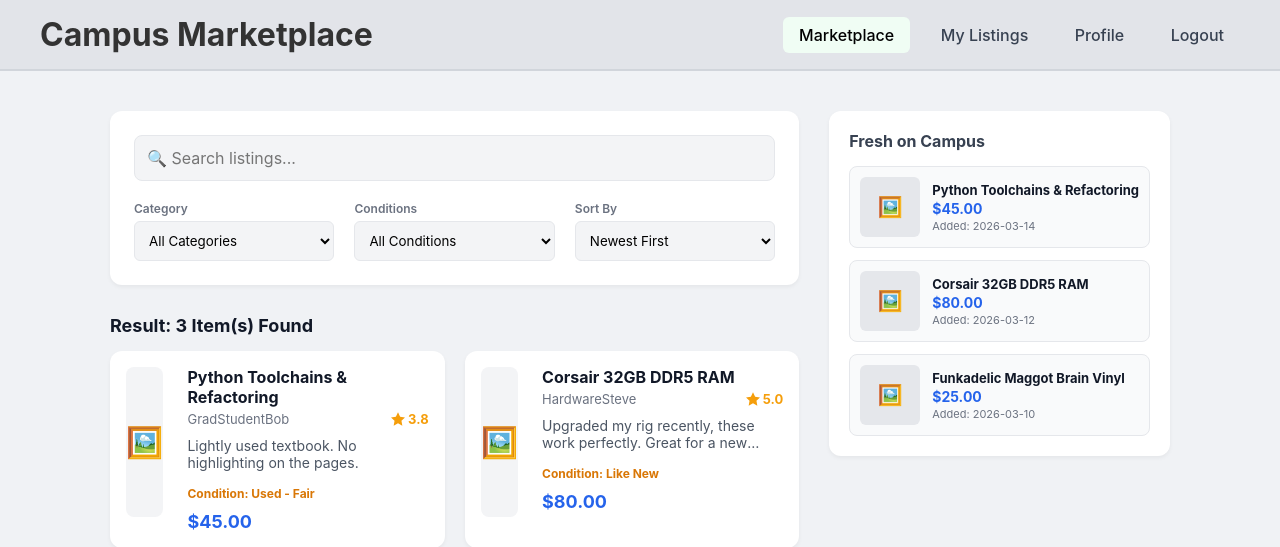
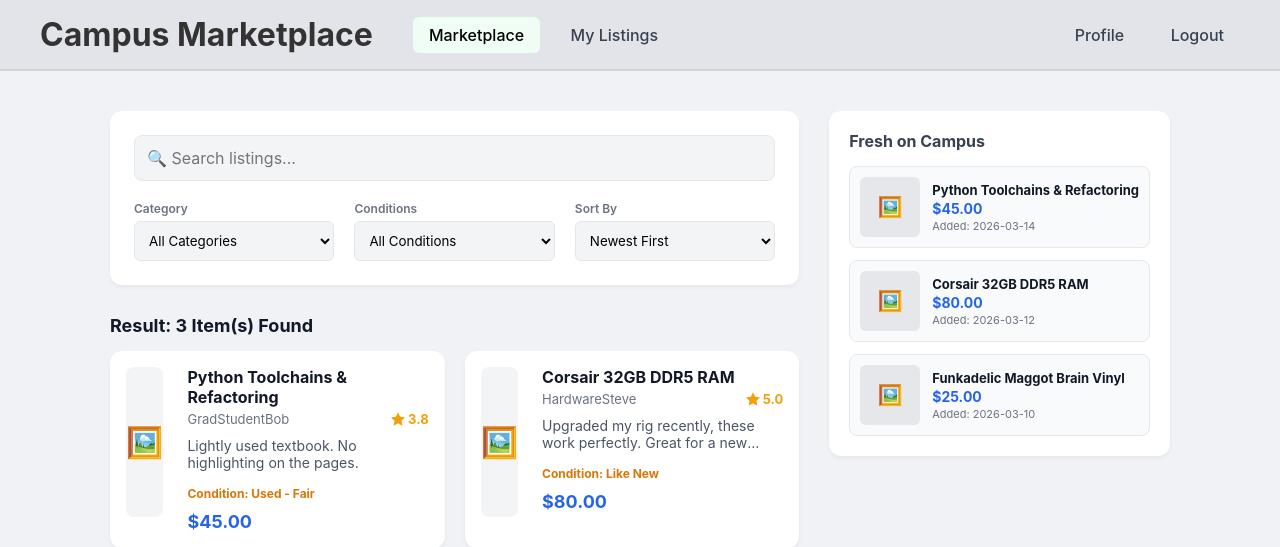
Before and after one commit to Billyye4/SSW-322-Campus-Marketplace, a Flask app: page / in a window 1280 px wide. Shown: the top 547 px of the page. Run offline with Flask 3, Linux system fonts and the light colour scheme.

Commit message:
Changed Navigation Bar to have Marketplace and My Listings button to be on the left

```diff
--- a/static/style.css
+++ b/static/style.css
@@ -44,6 +44,12 @@ body {
 .nav-links a:hover, .nav-links a.active {
     color: #000;
     background-color: #f0fdf4;
+}
+
+.nav-left {
+    display: flex;
+    align-items: center;
+    gap: 30px; /* Adds a nice space between the Title and the links */
 }
 
 /* Flash Messages */
--- a/templates/index.html
+++ b/templates/index.html
@@ -8,15 +8,18 @@
 <body>
 
     <header class="navbar">
-        <h1>Campus Marketplace</h1>
+        <div class="nav-left">
+            <h1>Campus Marketplace</h1>
+            <nav class="nav-links">
+                <a href="/" class="active">Marketplace</a>
+                <a href="/dashboard">My Listings</a>
+            </nav>
+        </div>
         <nav class="nav-links">
-            <a href="#" class="active">Marketplace</a>
-            <a href="/dashboard">My Listings</a>
             <a href="#">Profile</a>
             <a href="#">Logout</a>
         </nav>
     </header>
-
     <main class="container">
         {% with messages = get_flashed_messages() %}
           {% if messages %}
```
Also changed, not shown: templates/checkout.html (+7 -3 lines), templates/dashboard.html (+7 -3 lines), templates/product.html (+7 -3 lines).
